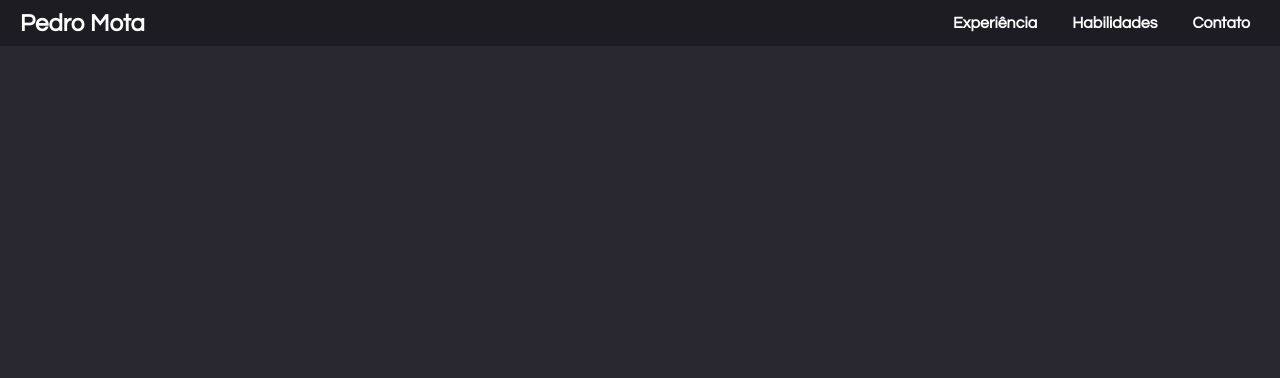
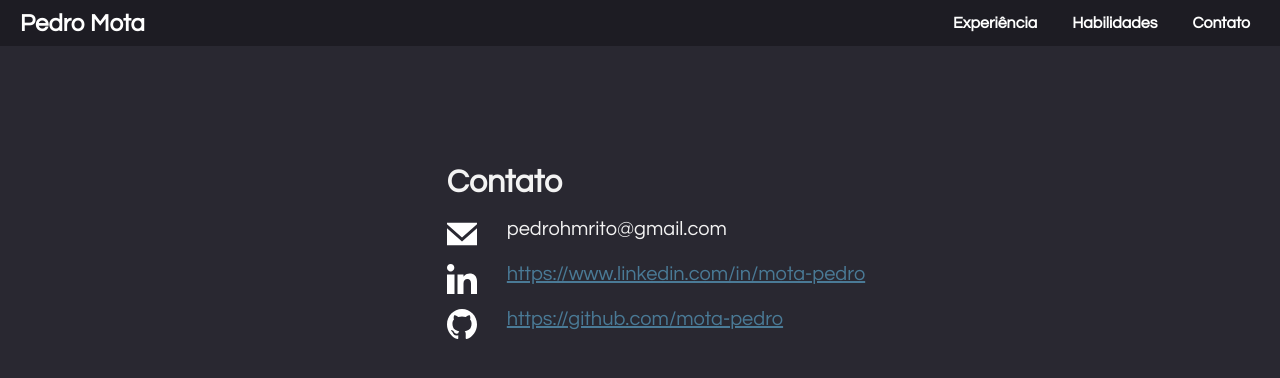
Before and after one commit to mota-pedro/curriculo, a plain HTML site: page contato.html in a window 1280 px wide. Drawn offline with Linux system fonts and the light colour scheme.

Commit message:
feat: contacts page

```diff
--- a/contato.html
+++ b/contato.html
@@ -19,6 +19,19 @@
             <a href="contato.html">Contato</a>
         </nav>
     </header>
+
+    <div class="contacts">
+        <div class="contact-list">
+            <h1>Contato</h1>
+            <ul>
+                <li><img src="assets/email-1572-svgrepo-com.svg" alt="email">pedrohmrito@gmail.com</li>
+                <li><img src="assets/linkedin-161-svgrepo-com.svg" alt="linkedin"><a
+                        href="https://www.linkedin.com/in/mota-pedro">https://www.linkedin.com/in/mota-pedro</a></li>
+                <li><img src="assets/github-142-svgrepo-com.svg" alt="github"><a
+                        href="https://github.com/mota-pedro">https://github.com/mota-pedro</a></li>
+            </ul>
+        </div>
+    </div>
 </body>
 
 </html>
--- a/style.css
+++ b/style.css
@@ -49,6 +49,14 @@ body {
     border-radius: 3px;
 }
 
+.container img {
+    width: 300px;
+    height: auto;
+    margin-right: 30px;
+    border-radius: 300px;
+    box-shadow: 0 8px 8px rgba(0, 0, 0, 0.1);
+}
+
 .container {
     margin-left: auto;
     margin-right: auto;
@@ -95,10 +103,38 @@ body {
     font-size: 20px;
 }
 
-img {
-    width: 300px;
+.contacts {
+    margin-left: 20%;
+    margin-right: auto;
+    margin-top: 100px;
+    display: flex;
+    justify-content: center;
+    align-items: center;
+    text-align: start;
+    max-width: 800px;
+    padding: 20px;
+}
+
+.contact-list ul {
+    margin-top: 20px;
+    font-size: 20px;
+    list-style-type: none;
+}
+
+.contact-list ul li {
+    margin-bottom: 15px;
+}
+
+.contact-list ul li a {
+    color: #4a7a96;
+}
+
+.contacts img {
+    filter: invert(100%) sepia(0%) saturate(0%) hue-rotate(107deg) brightness(105%) contrast(101%);
+    width: 30px;
+    display: inline-block;
+    vertical-align: top;
+    position: relative;
     height: auto;
     margin-right: 30px;
-    border-radius: 300px;
-    box-shadow: 0 8px 8px rgba(0, 0, 0, 0.1);
 }
```
Also changed, not shown: assets/email-1572-svgrepo-com.svg (added), assets/github-142-svgrepo-com.svg (added), assets/linkedin-161-svgrepo-com.svg (added).
